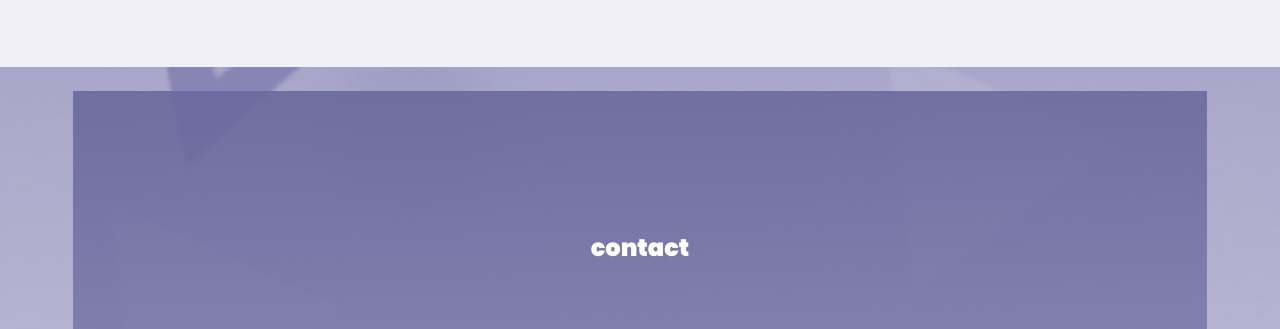
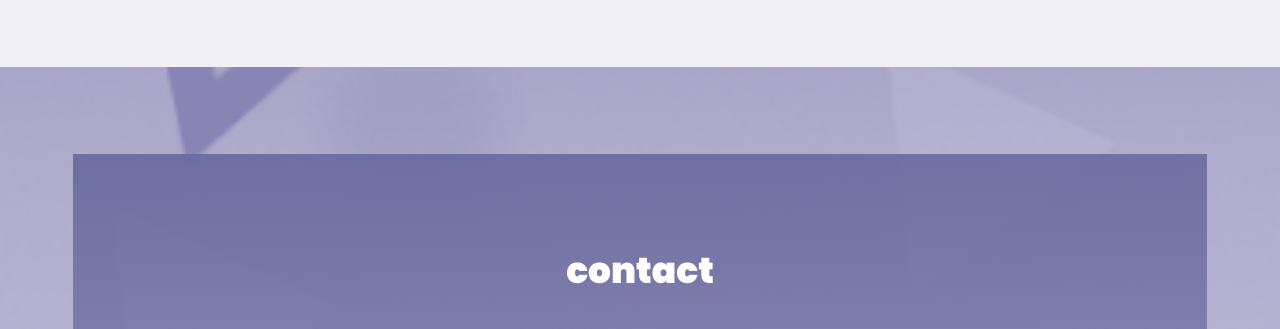
Before and after one commit to maakino/portfoliov2, a website: page index.html in a window 1280 px wide. Shown: the part 2566-2895 px from the top of the page. Drawn offline with Linux system fonts and the light colour scheme.

Commit message:
intégration css contact ipadpro

```diff
--- a/src/scss/page/contact.scss
+++ b/src/scss/page/contact.scss
@@ -7,8 +7,18 @@
     padding: 24px 10px;
 
     &__form {
+        @include media(medium) {
+
+            height: 90%;
+            margin-top: 5%;
+        }
         gap: 10%;
         h2 {
+            @include media(medium) {
+                font-size: 36px;
+
+            }
+
             text-align: center;
             font-size: 24px;
             color: white;
@@ -39,6 +49,10 @@
                 max-width: 60%;
                 width: 60%;
             }
+@include media(medium){
+    font-size: 24px;
+}
+
             max-width: 60%;
             width: 60%;
             border: 0;
@@ -47,6 +61,7 @@
             color: white;
             border-bottom: 2px solid white;
             box-shadow: 0px 1px 4px rgba(0, 0, 0, 0.17);
+
         }
 
         textarea {
@@ -65,6 +80,9 @@
             color: white;
             resize: none;
             font-size: 16px;
+            @include media(medium) {
+                font-size: 24px;
+            }
         }
     } //fin contact
 
@@ -79,6 +97,12 @@
     &__button {
     }
     &__form-button {
+        @include media(medium){
+            width: 262px;
+            height: 62px;
+            font-size: 24px;
+            line-height: 60px;
+        }
         text-align: center;
         display: block;
         width: 132px;
```
Also changed, not shown: css/style.css, 1 other file.
